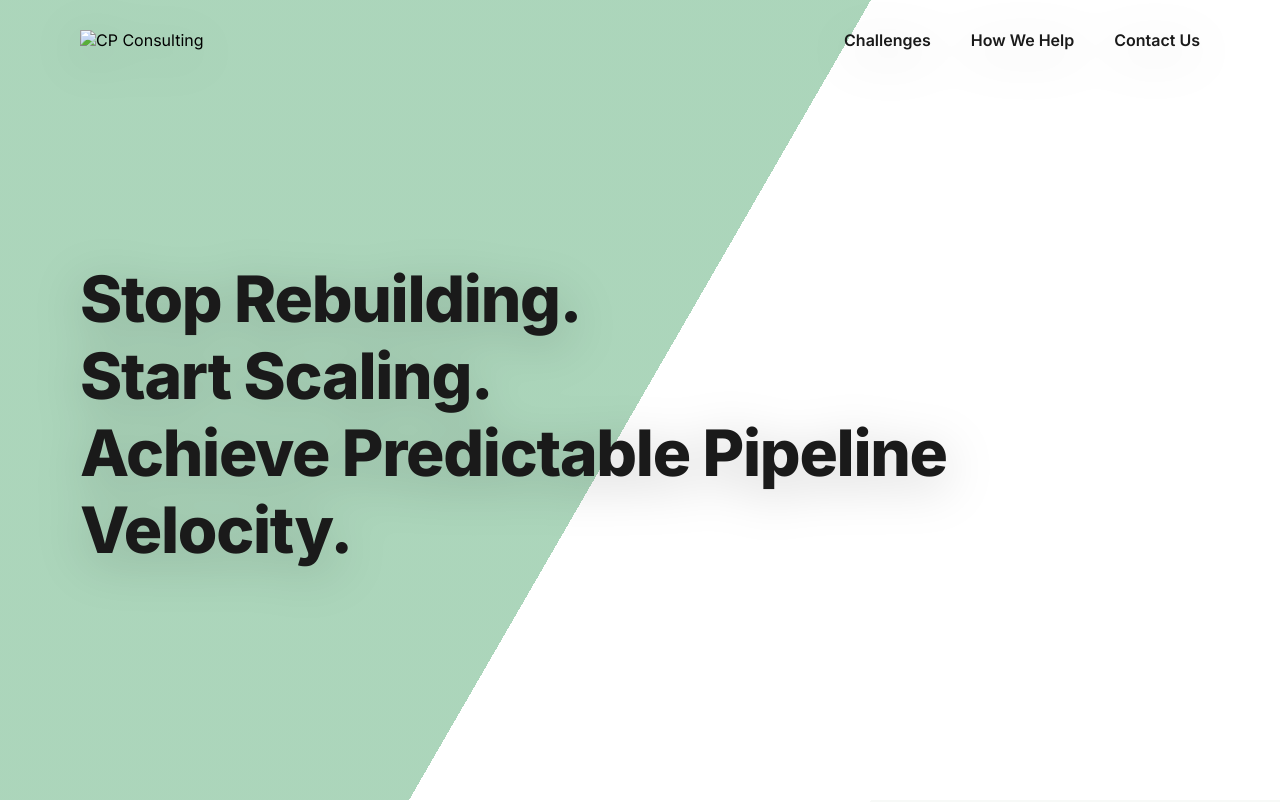
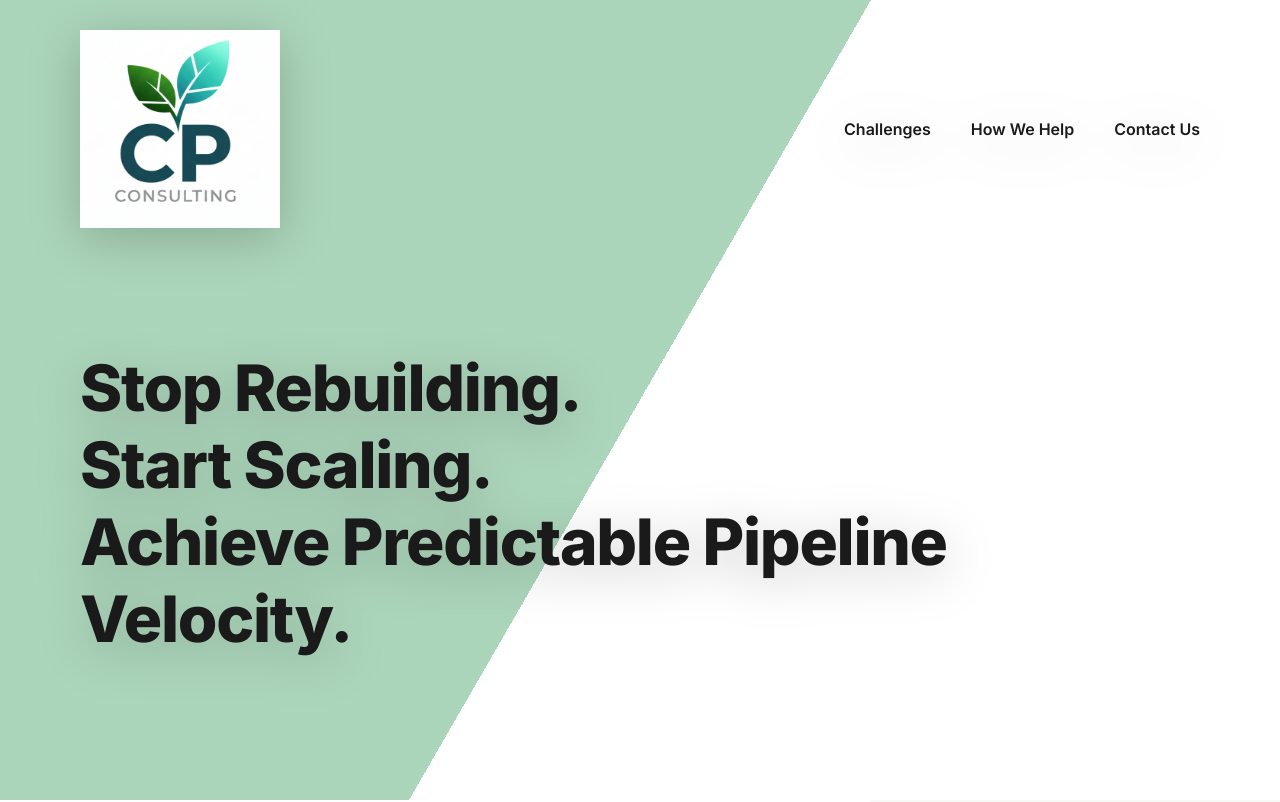
Before and after one commit to kasyapamalladi/clarity-point, a plain HTML site: page index.html in a window 1280 px wide. Shown: the top 802 px of the page. Drawn offline with Linux system fonts and the light colour scheme; a script that the page names is missing.

Commit message:
Update index.html
Updated the logo png link in the code

```diff
--- a/index.html
+++ b/index.html
@@ -12,7 +12,7 @@
     <section id="top" class="hero-section">
         <div class="container">
             <header>
-                <img src="your-logo.png" alt="CP Consulting" class="logo">
+                <img src="Final Logo.png" alt="CP Consulting" class="logo">
                 <nav>
                     <a href="#challenges">Challenges</a>
                     <a href="#how-we-help">How We Help</a>
```
